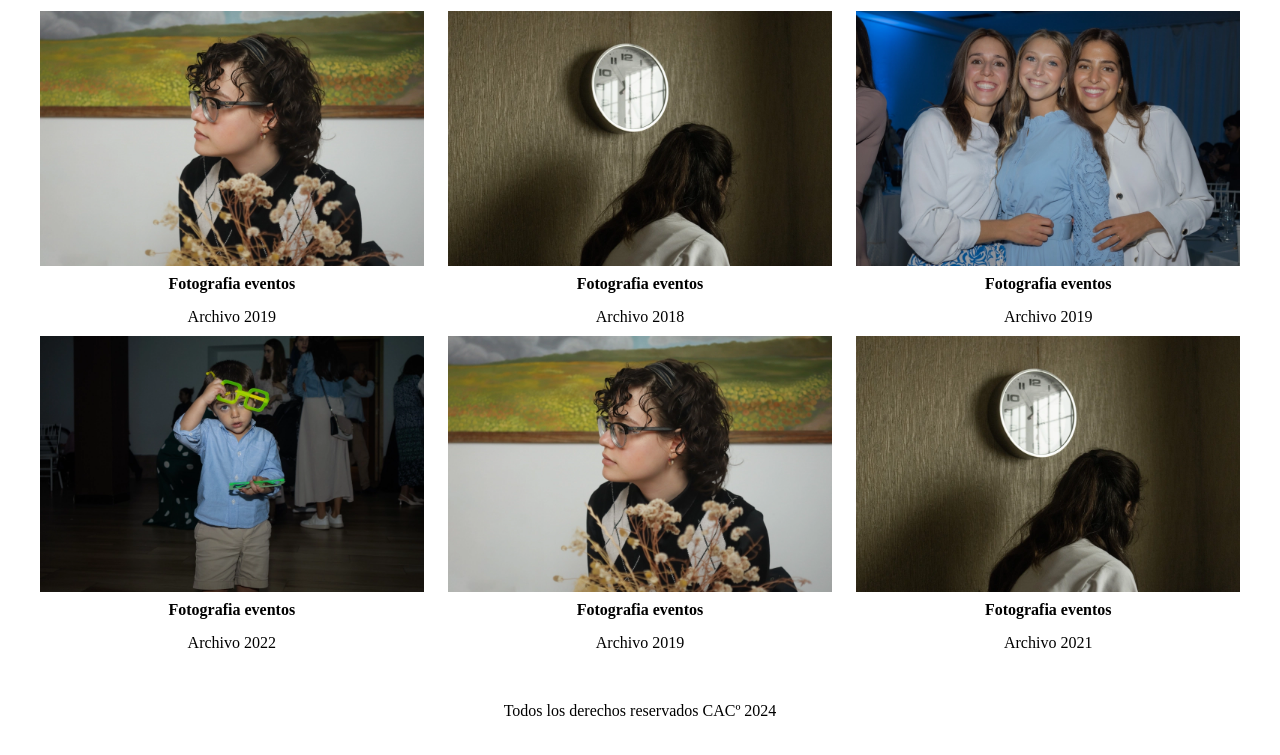
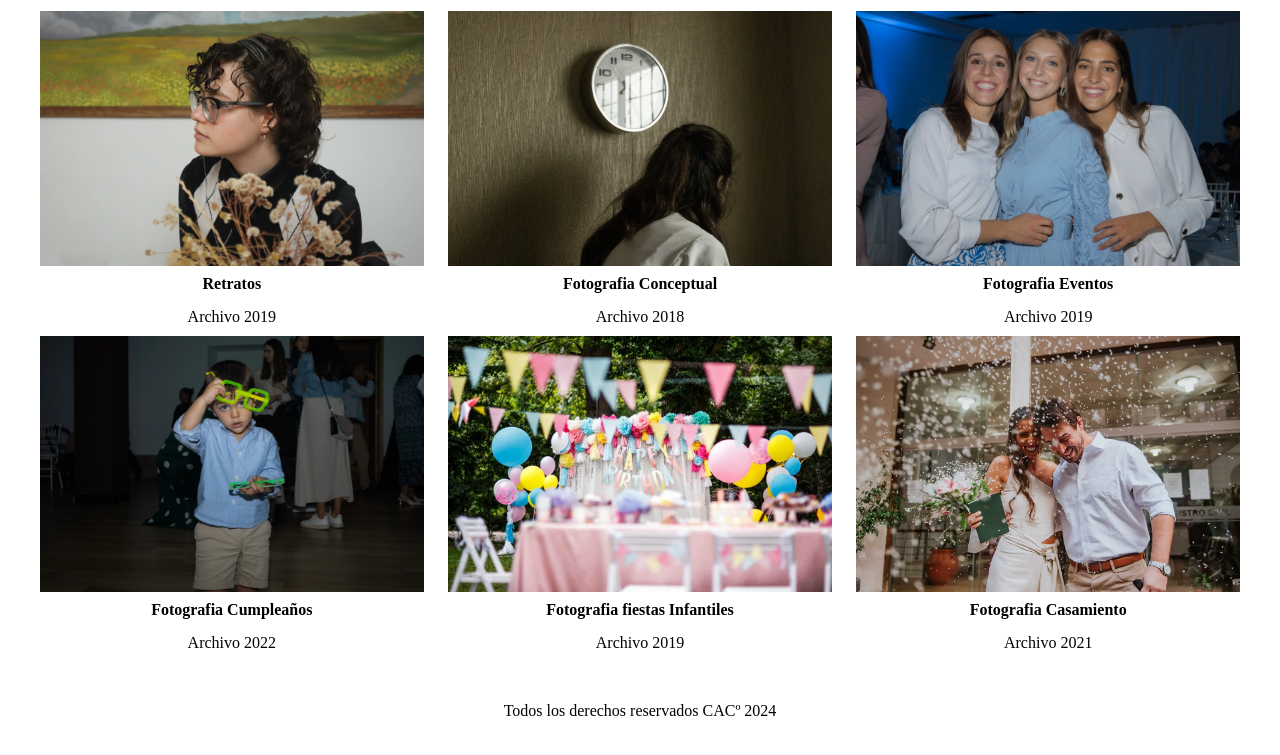
Before and after one commit to evelyngaitan92/ProyeFront-CAC-Fullstack-Python-, a plain HTML site: page portfolio.html in a window 1280 px wide. Shown: the part 151-906 px from the top of the page. Drawn offline with Linux system fonts and the light colour scheme.

Commit message:
Se modifican fotos y se borra test.

```diff
--- a/portfolio.html
+++ b/portfolio.html
@@ -27,38 +27,38 @@
     <div class="contenedor">
 
       <article class="fotografia">
-        <img src="./img/img-banner1.webp" alt="">
-        <h2>Fotografia eventos</h2>
+        <img src="./img/img-banner1.webp" alt="mujer de perfil">
+        <h2>Retratos</h2>
         <p>Archivo 2019</p>
       </article>
 
       <article class="fotografia">
-        <img src="./img/img-banner2.webp" alt="">
-        <h2>Fotografia eventos</h2>
+        <img src="./img/img-banner2.webp" alt="Mujer de espaldas">
+        <h2>Fotografia Conceptual</h2>
         <p>Archivo 2018</p>
       </article>
 
       <article class="fotografia">
-        <img src="./img/img-banner3.webp" alt="">
-        <h2>Fotografia eventos</h2>
+        <img src="./img/img-banner3.webp" alt="Tres mujeres">
+        <h2>Fotografia Eventos</h2>
         <p>Archivo 2019</p>
       </article>
 
       <article class="fotografia">
-        <img src="./img/img-banner4.webp" alt="">
-        <h2>Fotografia eventos</h2>
+        <img src="./img/img-banner4.webp" alt="Niño">
+        <h2>Fotografia Cumpleaños</h2>
         <p>Archivo 2022</p>
       </article>
 
       <article class="fotografia">
-        <img src="./img/img-banner1.webp" alt="">
-        <h2>Fotografia eventos</h2>
+        <img src="./img/fiesta-infantil.jpg" alt="mesa decorada">
+        <h2>Fotografia fiestas Infantiles</h2>
         <p>Archivo 2019</p>
       </article>
 
       <article class="fotografia">
-        <img src="./img/img-banner2.webp" alt="">
-        <h2>Fotografia eventos</h2>
+        <img src="./img/casamiento.webp" alt="pareja">
+        <h2>Fotografia Casamiento</h2>
         <p>Archivo 2021</p>
       </article>
 
```
Also changed, not shown: test.html (deleted, +0 -5 lines), img/casamiento.webp (added), img/fiesta-infantil.jpg (added), img/fiesta15.webp (added).
